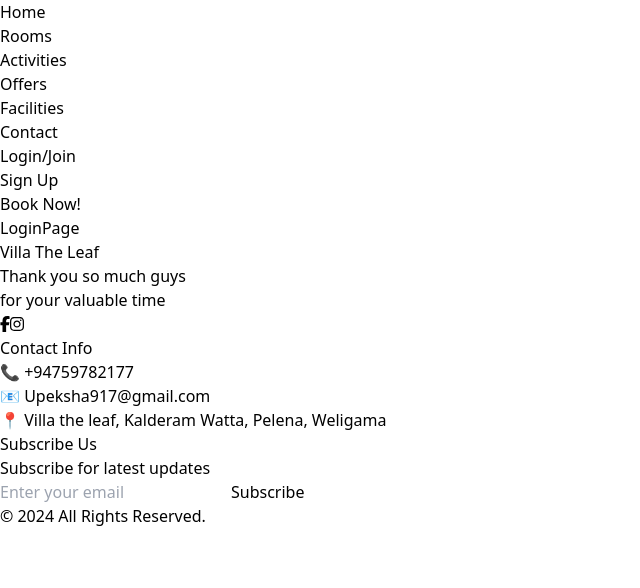
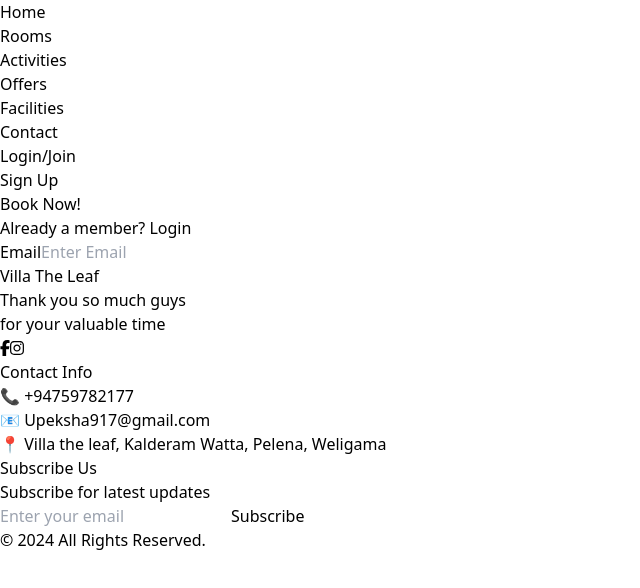
Before and after one commit to Sanduni4822/Hotel-Booking-System-New, a React (Vite) app: page /login in a window 1280 px wide. Shown: the top 588 px of the page, without its empty margins (0-640 px from the left). Built offline with nearby package versions, Linux system fonts and the light colour scheme.

Commit message:
feat:create loginpage

```diff
--- a/src/pages/LoginPage.jsx
+++ b/src/pages/LoginPage.jsx
@@ -2,7 +2,24 @@ import React from 'react'
 
 const LoginPage = () => {
   return (
-    < div>LoginPage</div>
+    < div className="flex items-center justify-center min-h-screen bg-gray-100">
+      <div className="bg-white p-8 rounded shadow-md w-full max-w-md">
+        <h2 className="text-2xl font-bold mb-6">Already a member? Login</h2>
+        <form>
+        <div className="mb-4">
+            <label htmlFor="email" className="block text-gray-700 mb-2">Email</label>
+            <input
+              type="email"
+              placeholder="Enter Email"
+              id="email"
+              //value={email}
+              //onChange={(e) => setEmail(e.target.value)}
+              //className={`w-full p-2 border ${errors.email ? 'border-red-500' : 'border-gray-300'} rounded`}
+            />
+          </div>
+        </form>
+      </div>
+    </div>
   )
 }
 
--- a/src/pages/SignUpPage.jsx
+++ b/src/pages/SignUpPage.jsx
@@ -1,4 +1,4 @@
-import React, {useState} from 'react';
+import React, { useState } from 'react';
 import { useNavigate } from 'react-router-dom';
 import { Link } from 'react-router-dom';
 
@@ -42,6 +42,7 @@ const SignUpPage = () => {
       // Submit form (e.g., call an API)
       console.log('Form submitted:', formData);
       // Redirect or show success message
+      alert('Sign Up successful!');
       navigate('/login'); // Example: navigate to login page after successful sign-up
     } else {
       setErrors(validationErrors);
@@ -61,7 +62,7 @@ const SignUpPage = () => {
     <div className="flex items-center justify-center min-h-screen bg-gray-100">
       <div className="bg-white p-8 rounded shadow-md w-full max-w-md">
         <h2 className="text-2xl font-bold mb-6">Sign Up</h2>
-        <form>
+        <form onSubmit={handleSubmit}>
           <div className="mb-4">
             <label htmlFor="name" className="block text-gray-700 mb-2">Name</label>
             <input
```
Lines whose indentation alone changed are shown as unchanged.
